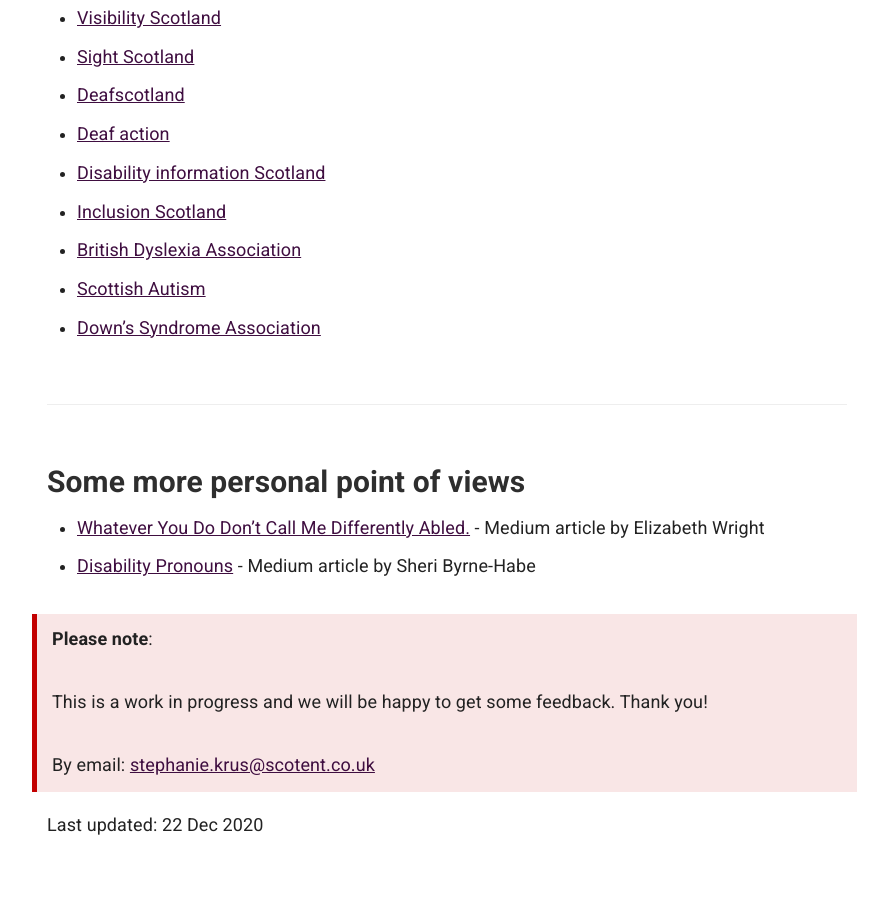
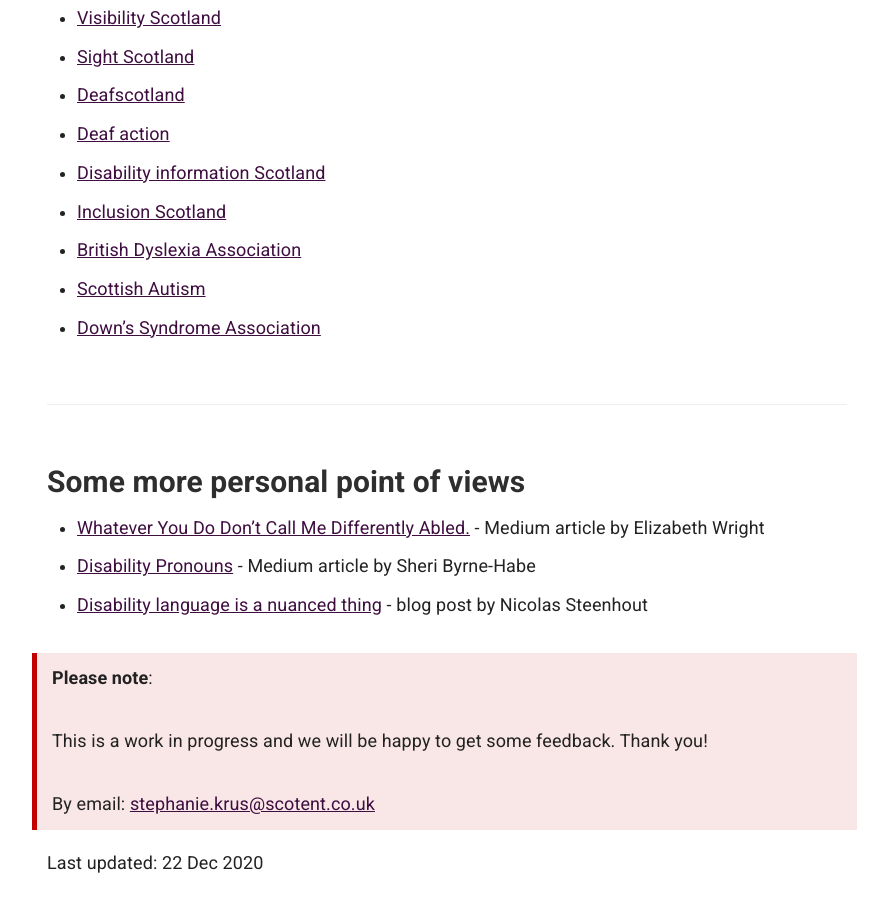
Before and after one commit to numbat70/inclusion2021, a Jekyll site: the page built from _docs/accessibility/language.md, in a window 1280 px wide and 900 px high, scrolled down 4525 px. Shown: the whole window, without its empty margins (343-1231 px from the left). Built offline with Jekyll 4.4.1, drawn with Linux system fonts in a browser that asks for light colours; before the commit the page ends 5386 px from its top, so only the background shows below that.

Commit message:
SK - add one more link

```diff
--- a/_docs/accessibility/language.md
+++ b/_docs/accessibility/language.md
@@ -123,6 +123,7 @@ If you’re looking for guidance around a specific disability, look for a local
 ### Some more personal point of views
 - [Whatever You Do Don’t Call Me Differently Abled.](https://medium.com/swlh/whatever-you-do-dont-call-me-differently-abled-d947ac029801) - Medium article by Elizabeth Wright
 - [Disability Pronouns](https://medium.com/age-of-awareness/disability-pronouns-bb7e04b890f3) - Medium article by Sheri Byrne-Habe
+- [Disability language is a nuanced thing](https://incl.ca/disability-language-is-a-nuanced-thing/) - blog post by Nicolas Steenhout
 
 {% include feedback.html %}
 <div>Last updated: {{site.time | date_to_string}}</div>
```
